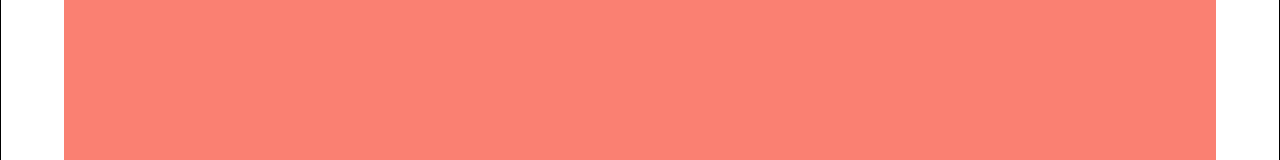
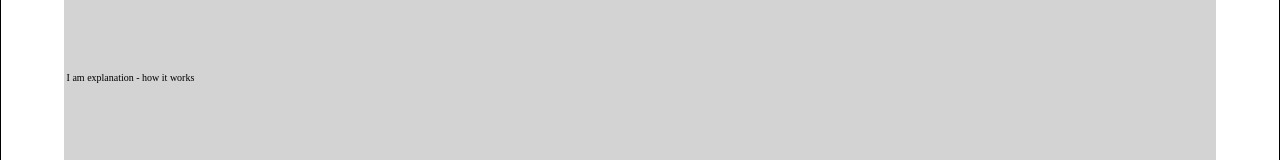
Before and after one commit to Pat-On/repairs_for_you, a React (Create React App) app in the folder client/: page / in a window 1280 px wide. Shown: the part 2060-2220 px from the top of the page. Built offline with nearby package versions, Linux system fonts and the light colour scheme.

Commit message:
added files of explanation module from main page + added favicon

```diff
--- a/client/src/components/mainPage/aboutSection/AboutSection.js
+++ b/client/src/components/mainPage/aboutSection/AboutSection.js
@@ -4,7 +4,6 @@ import { Route, Redirect, useRouteMatch, Switch, Link } from "react-router-dom";
 import classes from "./AboutSection.module.scss";
 
 import cyfLogo from "./../../../public/cyf_brand.png"
-import rmcLogo from "./../../../public/rmc-logo.png"
 import coventryRefLogo from "./../../../public/coventryRefugeeCenter.jpg"
 
 // !TODO: decomposition of this elements in next stage
--- a/client/src/components/mainPage/explanation/explanation.js
+++ b/client/src/components/mainPage/explanation/explanation.js
@@ -0,0 +1,16 @@
+import React, { useEffect, useState } from "react";
+import { Route, Redirect, useRouteMatch, Switch, Link } from "react-router-dom";
+
+import classes from "./Explanation.module.scss";
+
+// !TODO: decomposition of this elements in next stage
+
+const Explanation = (props) => {
+  return (
+    <div className={classes.explanation}>
+      <p>I am explanation - how it works</p>
+    </div>
+  );
+};
+
+export default Explanation;
--- a/client/src/components/mainPage/explanation/explanation.module.scss
+++ b/client/src/components/mainPage/explanation/explanation.module.scss
@@ -0,0 +1,17 @@
+.explanation {
+    grid-row: 4 / 5;
+    grid-column: 1 / -1;
+    background-color: lightgrey;
+
+    display: grid;
+    grid-template-columns: 0.3fr repeat(2, 1fr) 0.3fr;
+    grid-template-rows: repeat(3, 1fr) ;
+
+    justify-items: center;
+    align-items: center;
+
+    height: 100%;
+    width: 100%;
+    text-align: center;
+
+  }
--- a/client/src/components/mainPage/mainPage.js
+++ b/client/src/components/mainPage/mainPage.js
@@ -5,6 +5,7 @@ import classes from "./MainPage.module.scss";
 import PrimarySection from "./primarySection/PrimarySection";
 import AboutSection from "./aboutSection/AboutSection";
 import CustomersSection from "./customersSection/CustomerSection";
+import Explanation from "./explanaTion/Explanation";
 
 // !TODO: decomposition of this elements in next stage
 
@@ -14,7 +15,7 @@ const MainPage = (props) => {
       <PrimarySection />
       <AboutSection />
       <CustomersSection />
-      <div className={classes.mainPage__explanation}>Explanation</div>
+      <Explanation />
     </div>
   );
 };
```
Also changed, not shown: 1 other file (tests, documents, lock files or other folders).
